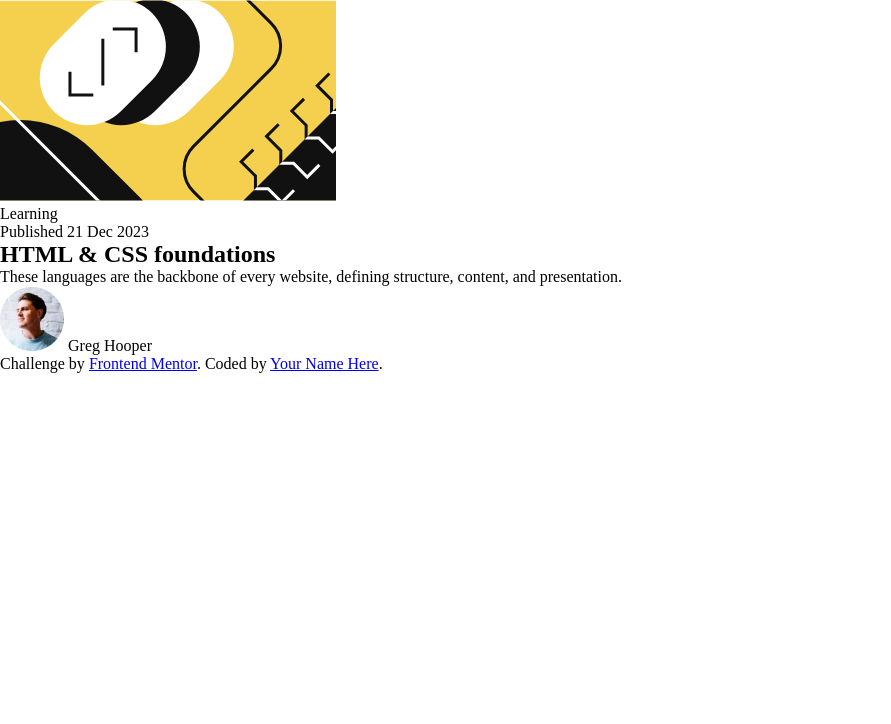
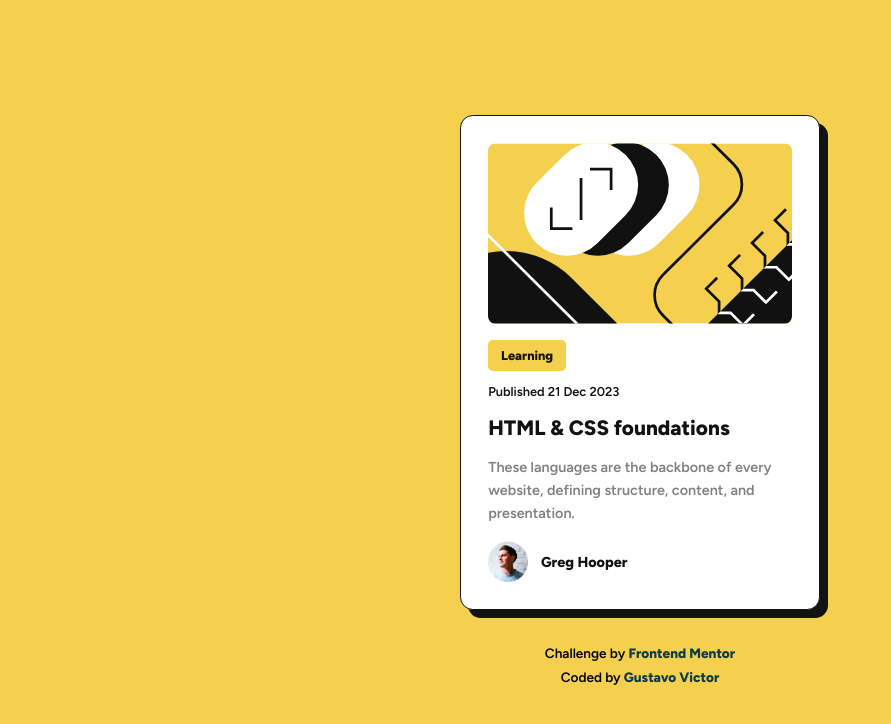
Before and after one commit to Gustavo-Victor/blog-preview-card, a plain HTML site: page index.html in a window 1280 px wide. Shown: the whole page, without its empty margins (0-891 px from the left). Drawn offline with Linux system fonts and the light colour scheme.

Commit message:
feat: add page styling

```diff
--- a/assets/styles/style.css
+++ b/assets/styles/style.css
@@ -1,12 +1,130 @@
+/*css variables*/
 :root {
     --primary-yellow: hsl(47, 88%, 63%);
+    --myrtle-green: #357266;
+    --midnight-green: #0E3B43;
+    --cafe-noir: #312509;
     --black: hsl(0, 0%, 7%);
     --gray: hsl(0, 0%, 50%);
     --white: hsl(0, 0%, 100%);
+    --body-font: "Figtree", sans-serif;
 }
 
+/*reset*/
 * {
     margin: 0;
     padding: 0;
     box-sizing: border-box;
 }
+
+body {
+    background-color: var(--primary-yellow);
+    width: 100vw;
+    height: 100vh;
+
+    display: flex;
+    justify-content: center;
+    align-items: center;
+    flex-direction: column;
+    gap: 2.2rem;
+    font-family: var(--body-font);
+    font-weight: 600;
+}
+
+body a {
+    text-decoration: none;
+}
+
+
+/*card*/
+.card {
+    background-color: var(--white);
+    width: 90%;
+    max-width: 360px;
+    padding: 1.7rem;
+    border-radius: 0.8rem;
+    border: 1px solid var(--black);
+    box-shadow: 8px 8px 0px 0px var(--black);
+    display: flex;
+    flex-direction: column;
+    gap: 1rem;
+    color: var(--black);
+}
+
+/*card image*/
+.card .card-image {
+    display: block;
+    width: 100%;
+    border-radius: 0.5rem;
+}
+
+/*card content*/
+.card .card-content .card-category {
+    display: inline-block;
+    background-color: var(--primary-yellow);
+    padding: 0.5rem 0.8rem;
+    margin-bottom: 13px;
+    border-radius: 0.3rem;
+    font-size: 0.8rem;
+    font-weight: 800;
+}
+
+.card .card-content .card-date {
+    margin-bottom: 16px;
+    font-size: 0.8rem;
+}
+
+.card .card-content .card-title {
+    margin-bottom: 16px;
+    width: 100%;
+    font-size: 1.3rem;
+}
+
+
+.card .card-content .card-description {
+    color: var(--gray);
+    width: 100%;
+    font-size: 0.9rem;
+    line-height: 23px;
+}
+
+/*card user info*/
+.card .card-user {
+    display: flex;
+    align-items: center;
+    gap: 0.8rem;
+}
+
+.card .card-user .card-user-photo {
+    width: 40px;
+}
+
+.card .card-user .card-user-name {
+    font-weight: 800;
+    font-size: 0.9rem;
+}
+
+
+/*attribution*/
+.attribution {
+    display: flex;
+    flex-direction: column;
+    align-items: center;
+    justify-content: center;
+    gap: 0.5rem;
+    font-size: 0.85rem;
+}
+
+.attribution a {
+    font-weight: 800;
+    color: var(--midnight-green);
+}
+
+.attribution a:hover,
+.attribution a:active {
+    color: var(--myrtle-green);
+}
+
+.attribution a:visited {
+    color: var(--cafe-noir);
+}
--- a/index.html
+++ b/index.html
@@ -1,8 +1,10 @@
 <!DOCTYPE html>
 <html lang="en">
+
 <head>
   <meta charset="UTF-8">
-  <meta name="viewport" content="width=device-width, initial-scale=1.0"> <!-- displays site properly based on user's device -->
+  <meta name="viewport" content="width=device-width, initial-scale=1.0">
+  <!-- displays site properly based on user's device -->
 
   <!--icon-->
   <link rel="icon" type="image/png" sizes="32x32" href="./assets/images/favicon-32x32.png">
@@ -10,22 +12,32 @@
   <!--title-->
   <title>Frontend Mentor | Blog preview card</title>
 
+  <!--fonts-->
+  <link rel="preconnect" href="https://fonts.googleapis.com">
+  <link rel="preconnect" href="https://fonts.gstatic.com" crossorigin>
+  <link
+    href="https://fonts.googleapis.com/css2?family=Figtree:wght@600;800&family=Josefin+Sans:ital,wght@0,100;0,200;0,300;0,400;0,500;0,600;0,700;1,100;1,200;1,300;1,400;1,500;1,600;1,700&display=swap"
+    rel="stylesheet">
+
   <!--css-->
   <link rel="stylesheet" href="./assets/styles/style.css">
 </head>
+
 <body>
 
 
   <!--main card-->
   <section class="container card">
-    <img class="card-image" src="./assets/images/illustration-article.svg" alt="illustration-article" title="illustration-article">
+    <img class="card-image" src="./assets/images/illustration-article.svg" alt="illustration-article"
+      title="illustration-article">
 
     <div class="card-content">
       <span class="card-category">Learning</span>
       <p class="card-date">Published 21 Dec 2023</p>
 
       <h2 class="card-title">HTML & CSS foundations</h2>
-      <p class="card-description">These languages are the backbone of every website, defining structure, content, and presentation.
+      <p class="card-description">These languages are the backbone of every website, defining structure, content, and
+        presentation.
       </p>
     </div>
 
@@ -37,9 +49,16 @@
 
   <!--attribution container-->
   <div class="attribution">
-    Challenge by <a href="https://www.frontendmentor.io?ref=challenge" target="_blank">Frontend Mentor</a>.
-    Coded by <a href="#">Your Name Here</a>.
+    <span>
+      Challenge by <a href="https://www.frontendmentor.io/challenges/blog-preview-card-ckPaj01IcS"
+        target="_blank">Frontend Mentor</a>
+    </span>
+
+    <span>
+      Coded by <a href="https://github.com/Gustavo-Victor/" target="_blank">Gustavo Victor</a>
+    </span>
   </div>
 
 </body>
+
 </html>
```
